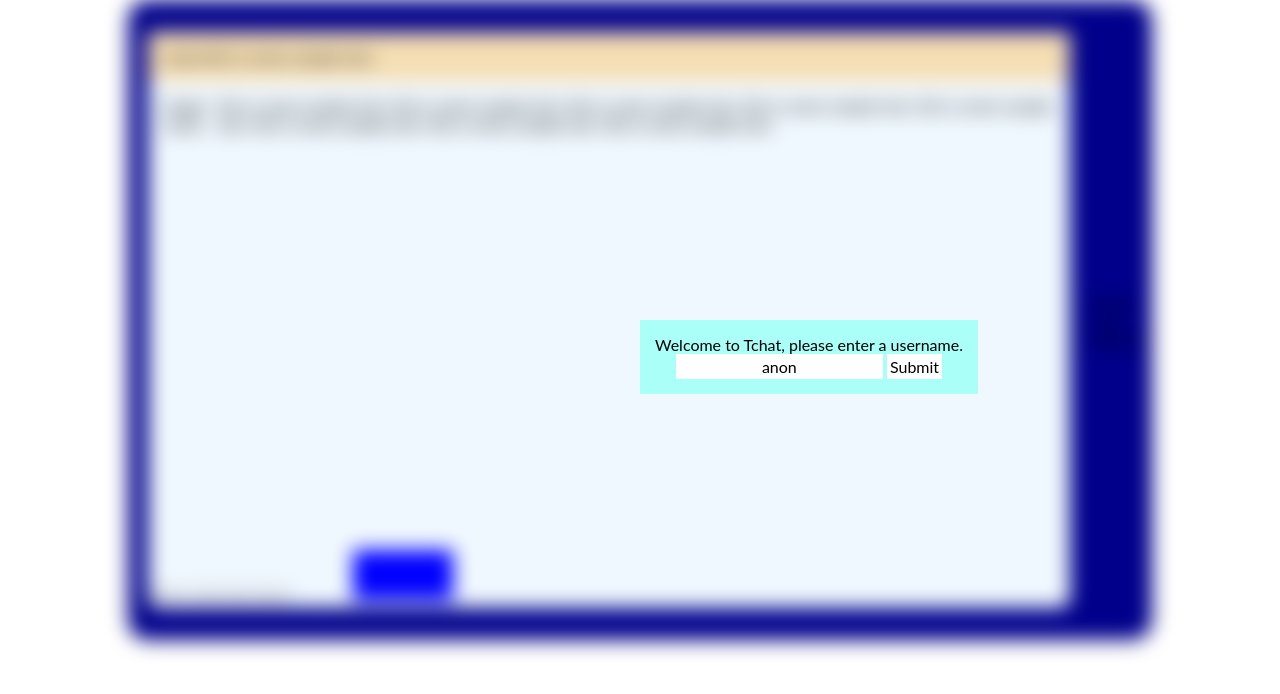
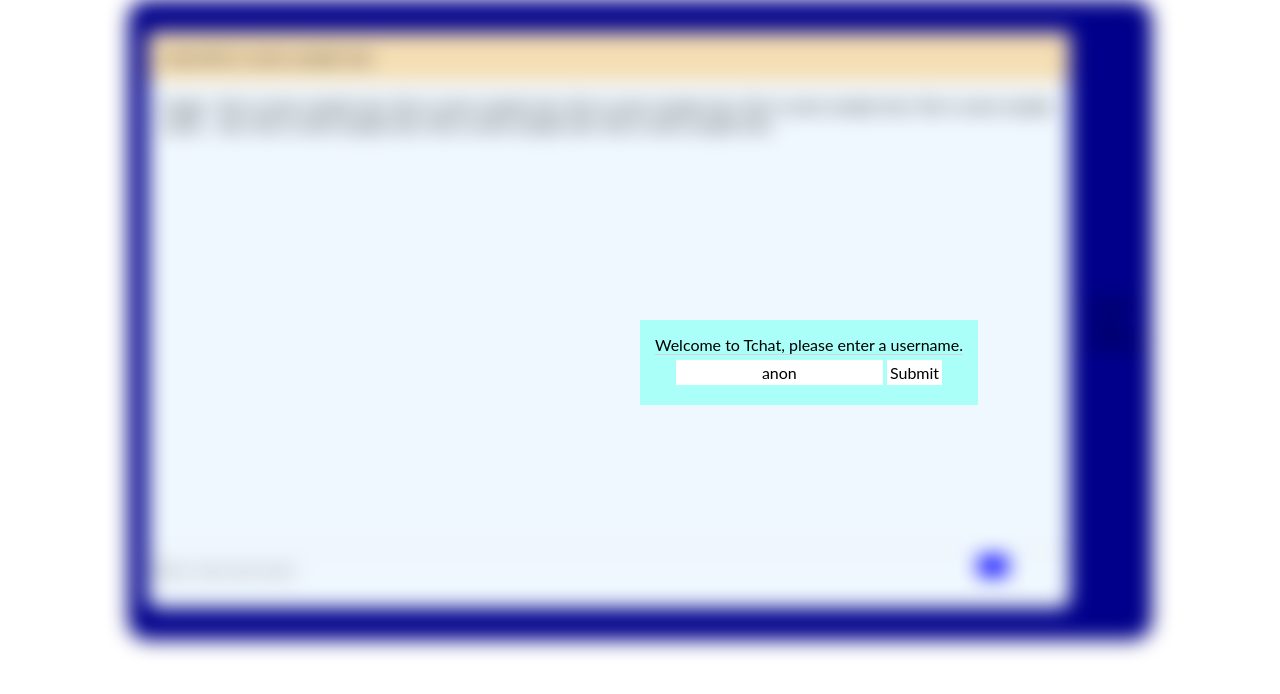
Before and after one commit to snorkleboy/tchat, a plain HTML site: page public/index.html in a window 1280 px wide. Shown: the top 694 px of the page. Drawn offline with Linux system fonts and the light colour scheme.

Commit message:
styling and enter inputs message

```diff
--- a/public/index.css
+++ b/public/index.css
@@ -51,13 +51,20 @@ body{
 
 .buttons{
     display: block;
+    border-top:1px solid lightgray;
+    padding: 5px;
+    height: 20px;
+
 }
-#submit{
+.submit{
     /* display: block; */
     background-color: blue;
-    width: 100px;
-    height: 50px;
+    width: 30px;
+    height: 20px;
+    border-radius: 5px;
 }
-input{
+.buttons input{
     background-color:transparent;
+    height: 20px;
+    width: 90%;
 }
--- a/public/index.html
+++ b/public/index.html
@@ -18,7 +18,7 @@
     <div id='signin' class='signin'>
         <div class='signin-prompt'>
             <h1>Welcome to Tchat, please enter a username.</h1>
-            <div class='buttons'>
+            <div class='si-buttons'>
                 <input class='handle' id='handle-Signin' value='anon' type="text" placeholder="Enter name here" autofocus>
                 <input type="submit" id='signin-submit'>
             </div>
@@ -41,7 +41,7 @@
                 </div>
                 <span class='buttons'>
                     <input id='chatin' type="text" placeholder="Enter chat text here!" autofocus>
-                    <button id='submit' type='submit'></button>
+                    <button class='submit' id='submit' type='submit'></button>
                 </span>
         </div>
         <div class='right-menu'>
--- a/public/js/WS.js
+++ b/public/js/WS.js
@@ -52,7 +52,11 @@ document.addEventListener('DOMContentLoaded',()=>{
         }));
         input.value="";
     });
-
+    document.addEventListener('keypress', (e) => {
+        if (e.key == 'Enter') {
+            subBtn.click();
+        }
+    });
 
 });
 
--- a/public/signin.css
+++ b/public/signin.css
@@ -30,3 +30,10 @@ body{
     background-color: white;
     padding: 3px;
 }
+
+.si-buttons{
+        display: block;
+    border-top:1px solid lightgray;
+    padding: 5px;
+    height: fit-content;
+}
```
